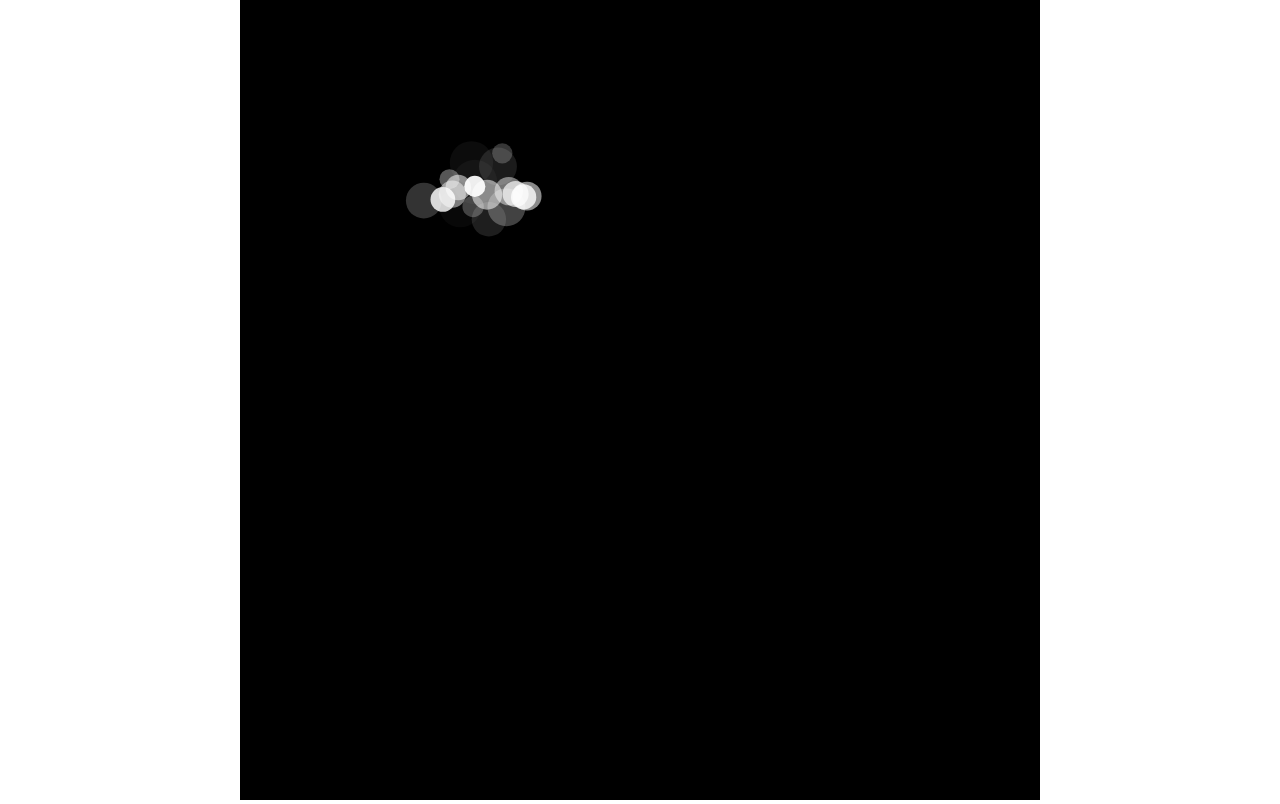
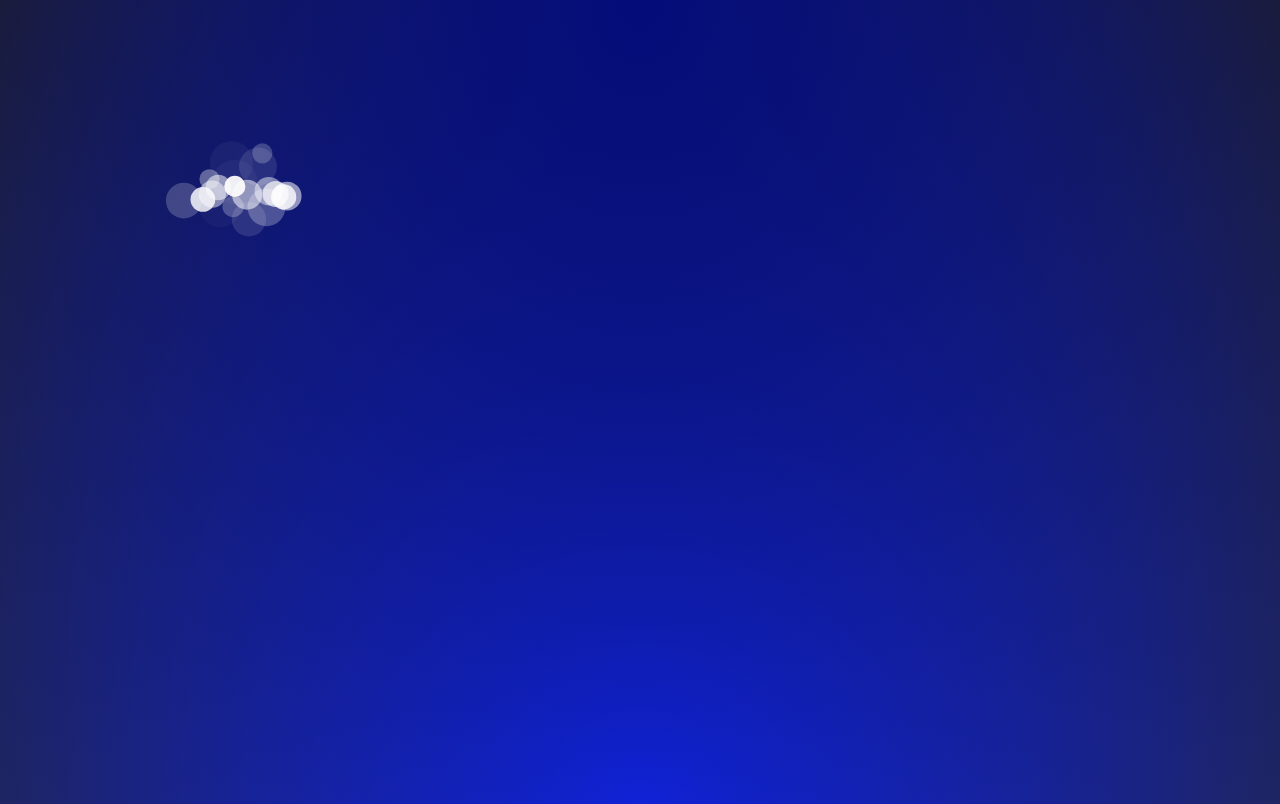
Before and after one commit to kylejlin/chs-class-apparel, a React (Create React App) app in the folder particles/: page / in a window 1280 px wide. Built offline with nearby package versions, Linux system fonts and the light colour scheme.

Commit message:
Change background

```diff
--- a/particles/src/App.css
+++ b/particles/src/App.css
@@ -1,38 +1,8 @@
 .App {
-  text-align: center;
+  background: radial-gradient(ellipse at top, #040c7a, transparent),
+    radial-gradient(ellipse at bottom, #152cfc, transparent);
 }
 
-.App-logo {
-  height: 40vmin;
-  pointer-events: none;
+body {
+  background: rgb(34, 34, 34);
 }
-
-@media (prefers-reduced-motion: no-preference) {
-  .App-logo {
-    animation: App-logo-spin infinite 20s linear;
-  }
-}
-
-.App-header {
-  background-color: #282c34;
-  min-height: 100vh;
-  display: flex;
-  flex-direction: column;
-  align-items: center;
-  justify-content: center;
-  font-size: calc(10px + 2vmin);
-  color: white;
-}
-
-.App-link {
-  color: #61dafb;
-}
-
-@keyframes App-logo-spin {
-  from {
-    transform: rotate(0deg);
-  }
-  to {
-    transform: rotate(360deg);
-  }
-}
--- a/particles/src/particles.ts
+++ b/particles/src/particles.ts
@@ -80,8 +80,7 @@ export function startAnimationLoop(
   }
 
   function draw(): void {
-    ctx.fillStyle = config.BACKGROUND;
-    ctx.fillRect(0, 0, WIDTH, HEIGHT);
+    ctx.clearRect(0, 0, WIDTH, HEIGHT);
 
     drawParticles();
   }
@@ -116,7 +115,7 @@ export function startAnimationLoop(
 }
 
 function getConfig() {
-  return { BACKGROUND: "black" } as const;
+  return {} as const;
 }
 
 export interface Particle {
```
